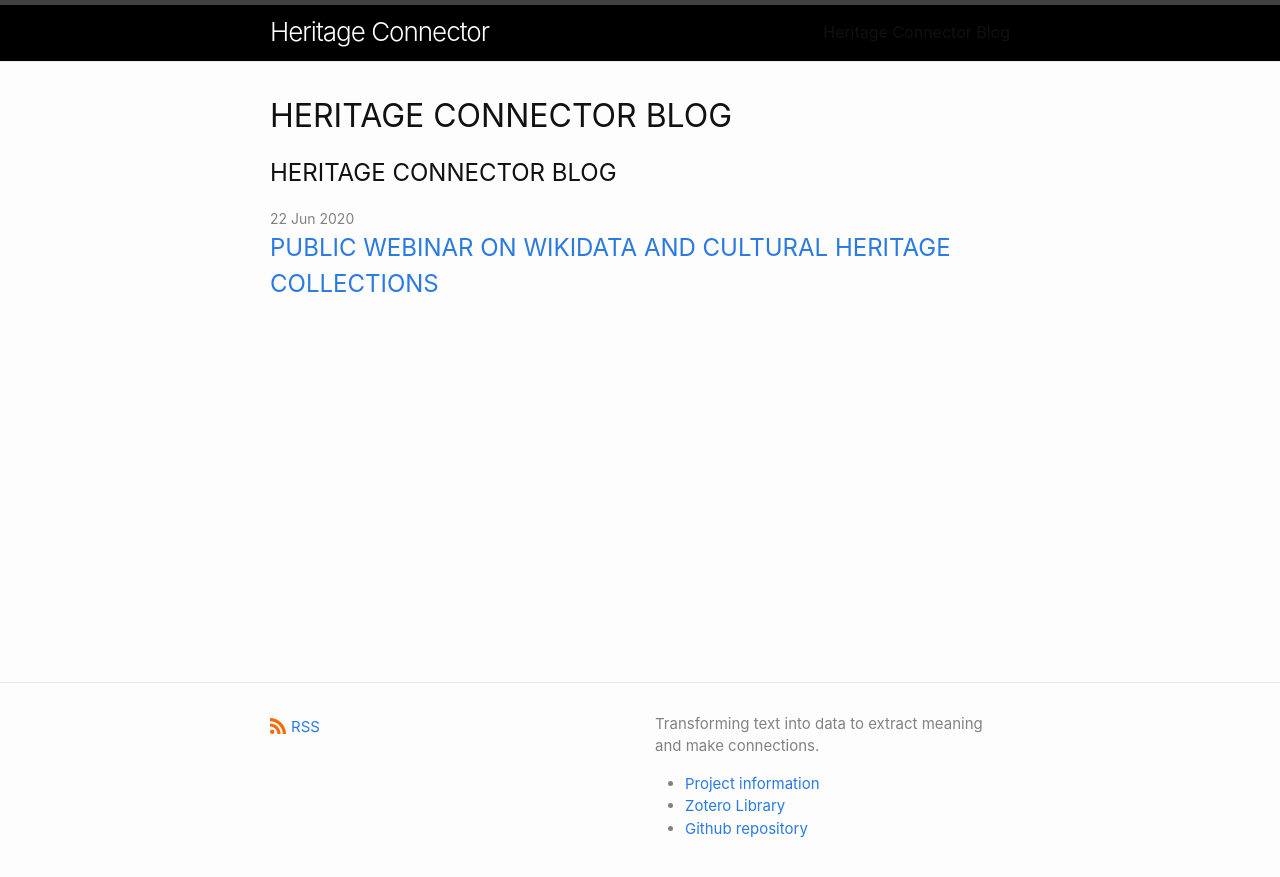
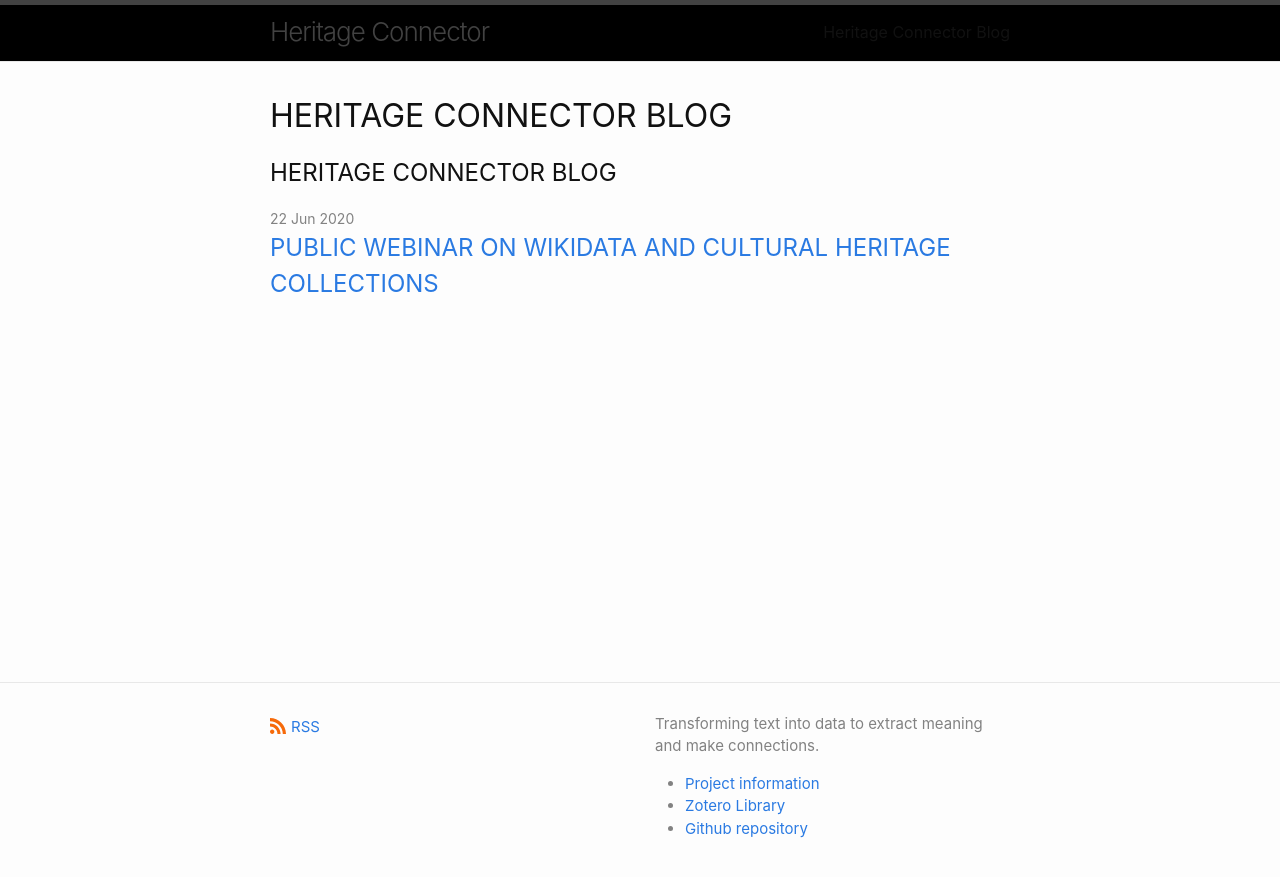
Before and after one commit to portableant/heritageconnector, a Jekyll site: the page built from README.md, in a window 1280 px wide. Shown: the top 877 px of the page. Built offline with Jekyll 4.4.1, drawn with Linux system fonts in a browser that asks for light colours; some web fonts are replaced; our own code applies the rules of GitHub Pages for plain Markdown files.

Commit message:
Update custom-styles.scss

```diff
--- a/_sass/minima/custom-styles.scss
+++ b/_sass/minima/custom-styles.scss
@@ -1,4 +1,4 @@
 // Placeholder to allow defining custom styles that override everything else.
 // (Use `_sass/minima/custom-variables.scss` to override variable defaults)
 header.site-header {background-color: black;}
-header.site-header a {color: white;}
+header.site-title {color: white;}
```
